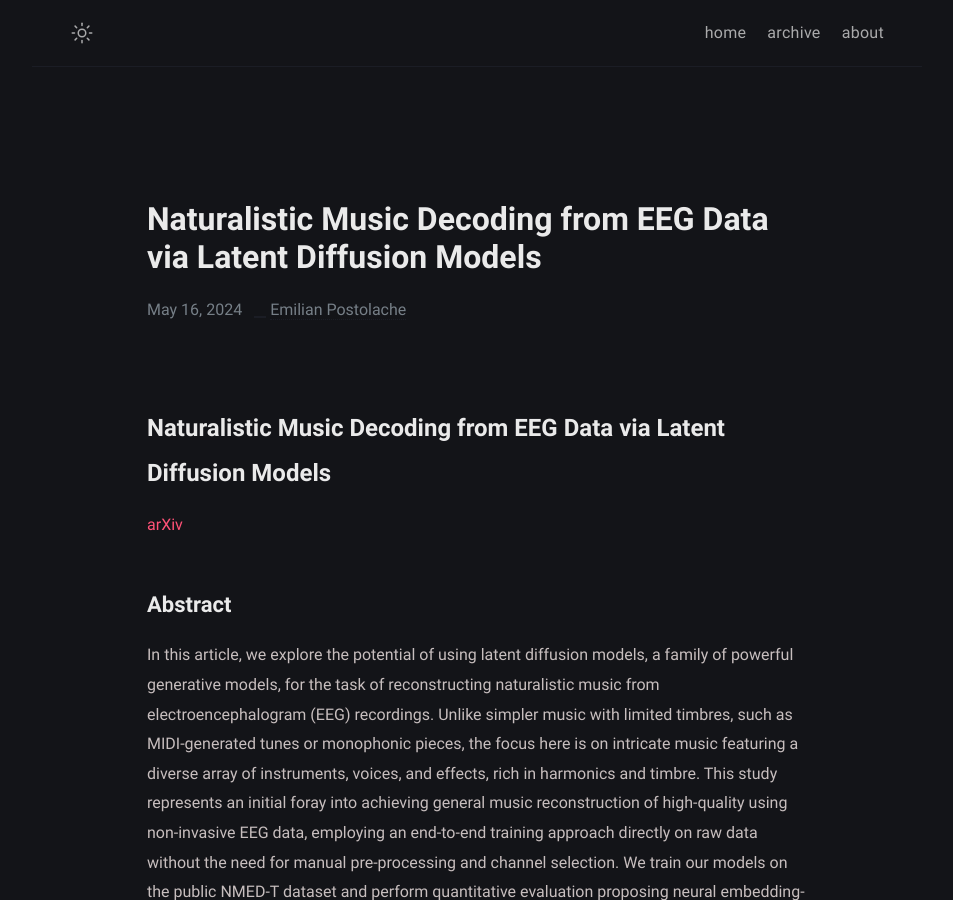
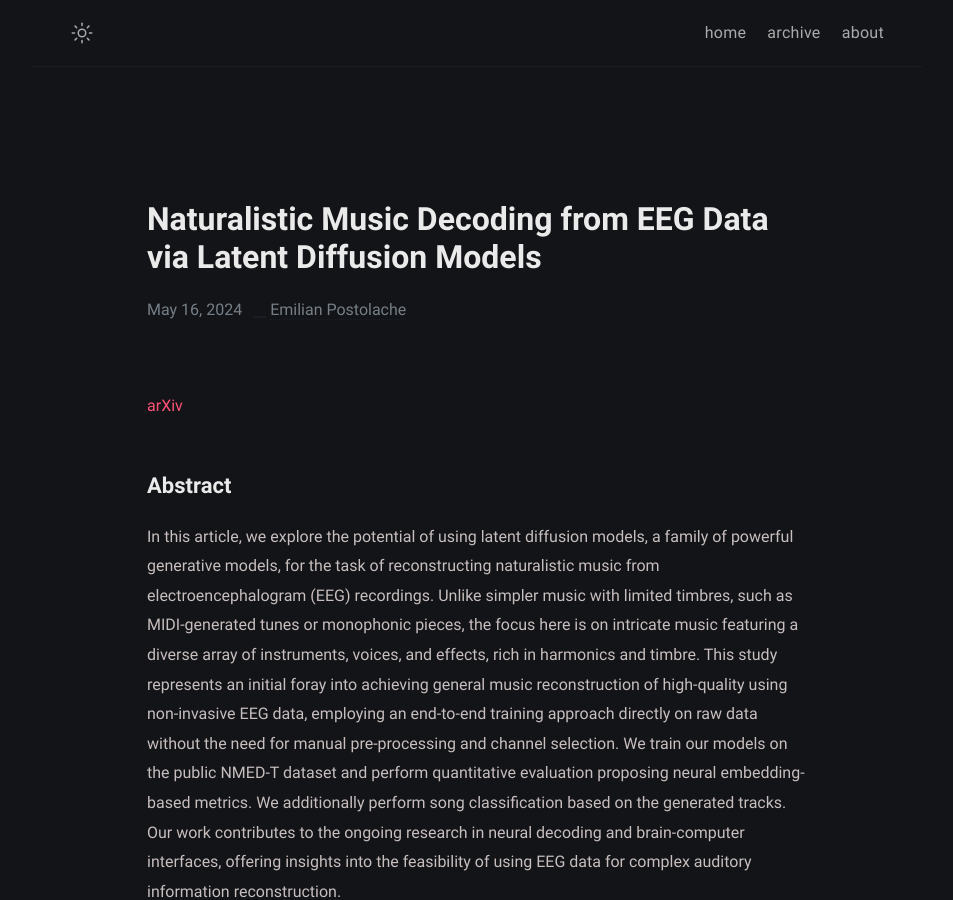
Before and after one commit to EmilianPostolache/site, a Jekyll site: the page built from _posts/brainwave/2024-05-16-brainwave.md, in a window 1280 px wide and 900 px high. Shown: the whole window, without its empty margins (163-1116 px from the left). Built offline with Jekyll 4.4.1, drawn with Linux system fonts in a browser that asks for light colours.

Commit message:
Update site

```diff
--- a/_posts/brainwave/2024-05-16-brainwave.md
+++ b/_posts/brainwave/2024-05-16-brainwave.md
@@ -5,8 +5,6 @@ date:   2024-05-16 21:32:00 +0700
 categories: paper
 usemathjax: true
 ---
-
-# Naturalistic Music Decoding from EEG Data via Latent Diffusion Models
 
 <a href="https://arxiv.org/abs/2405.09062v1">arXiv</a>
 
```
